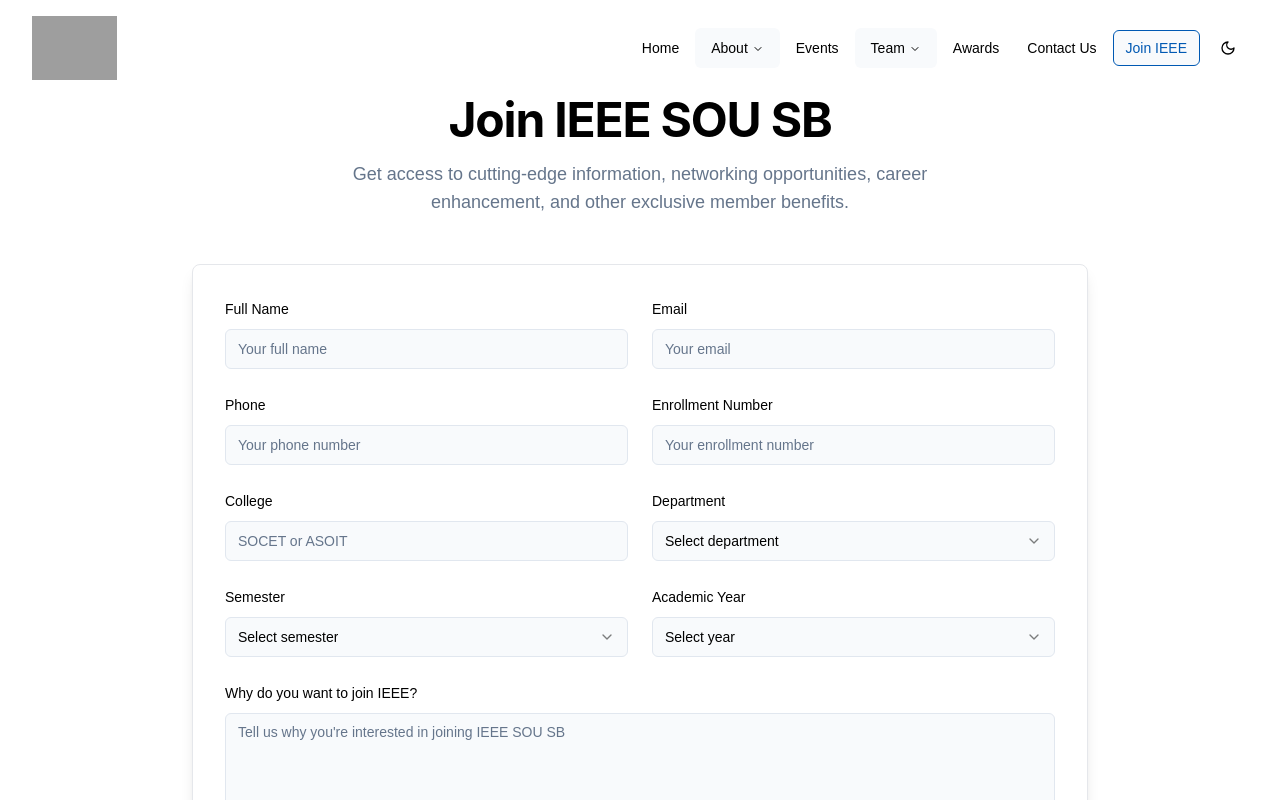
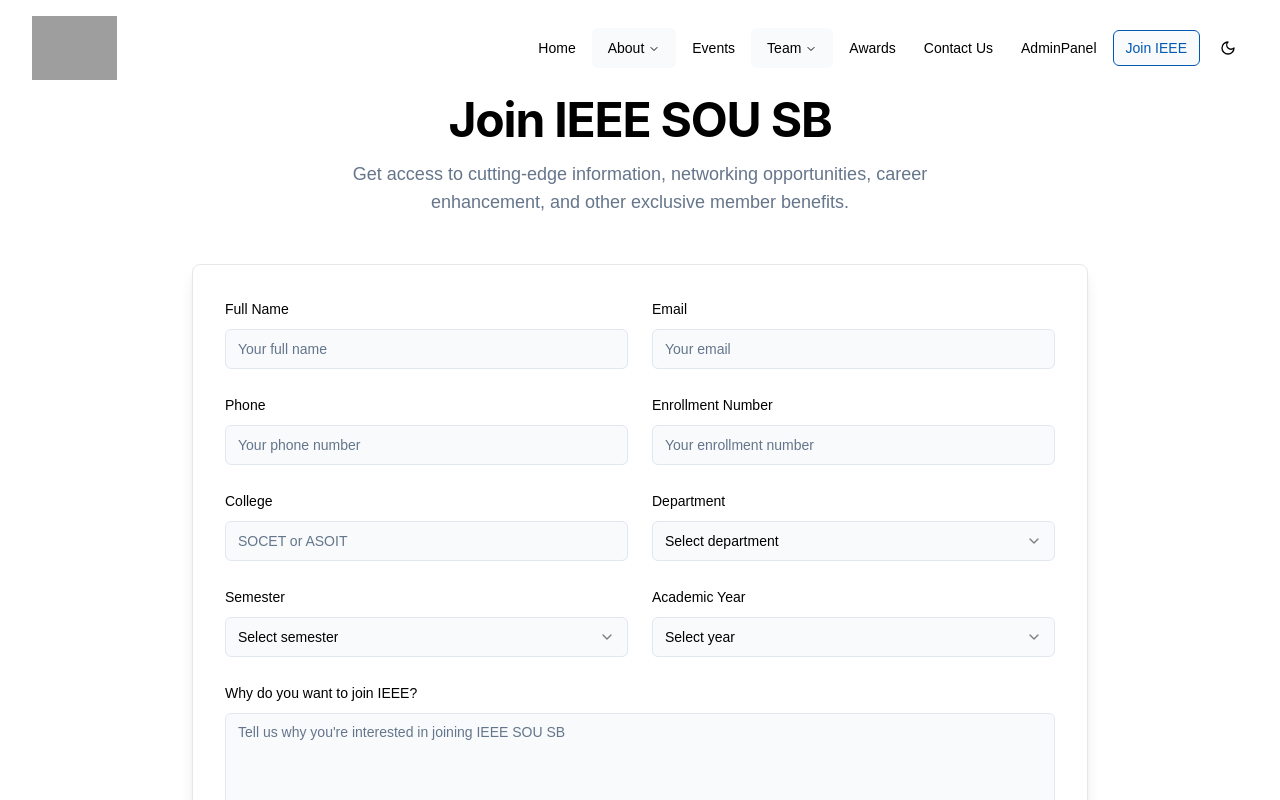
Before and after one commit to jAtInn71/IEEE_SOU_SB, a React (Vite) app: page /join in a window 1280 px wide. Shown: the top 800 px of the page. Built offline with nearby package versions, Linux system fonts and the light colour scheme; grey boxes are pictures that could not be loaded.

Commit message:
adding admin to navbar

```diff
--- a/src/components/Navbar.tsx
+++ b/src/components/Navbar.tsx
@@ -13,6 +13,7 @@ import {
   NavigationMenuTrigger,
 } from "@/components/ui/navigation-menu";
 import { useTheme } from "@/lib/theme-provider";
+import Admin from "./pages/Admin";
 
 const NAV_ITEMS: NavItem[] = [
   {
@@ -52,6 +53,10 @@ const NAV_ITEMS: NavItem[] = [
     title: "Contact Us",
     href: "/contact",
   },
+  {
+    title:"AdminPanel",
+    href:"/Admin"
+  }
 ];
 
 export default function Navbar() {
```
